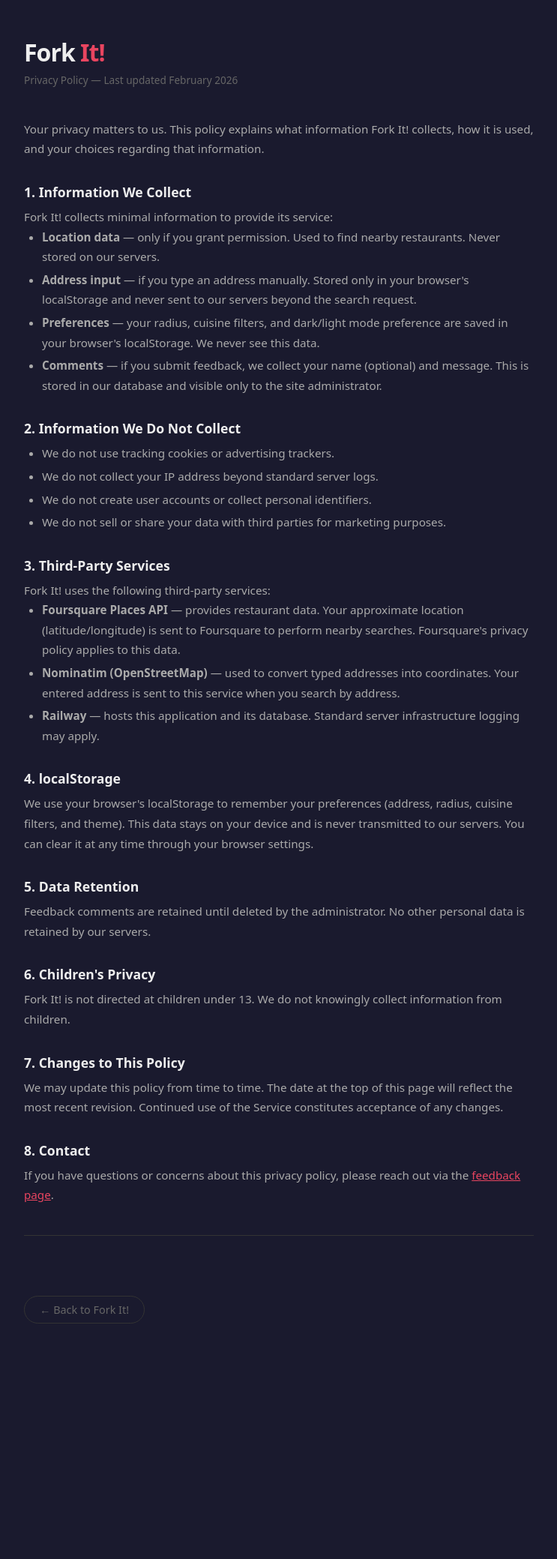
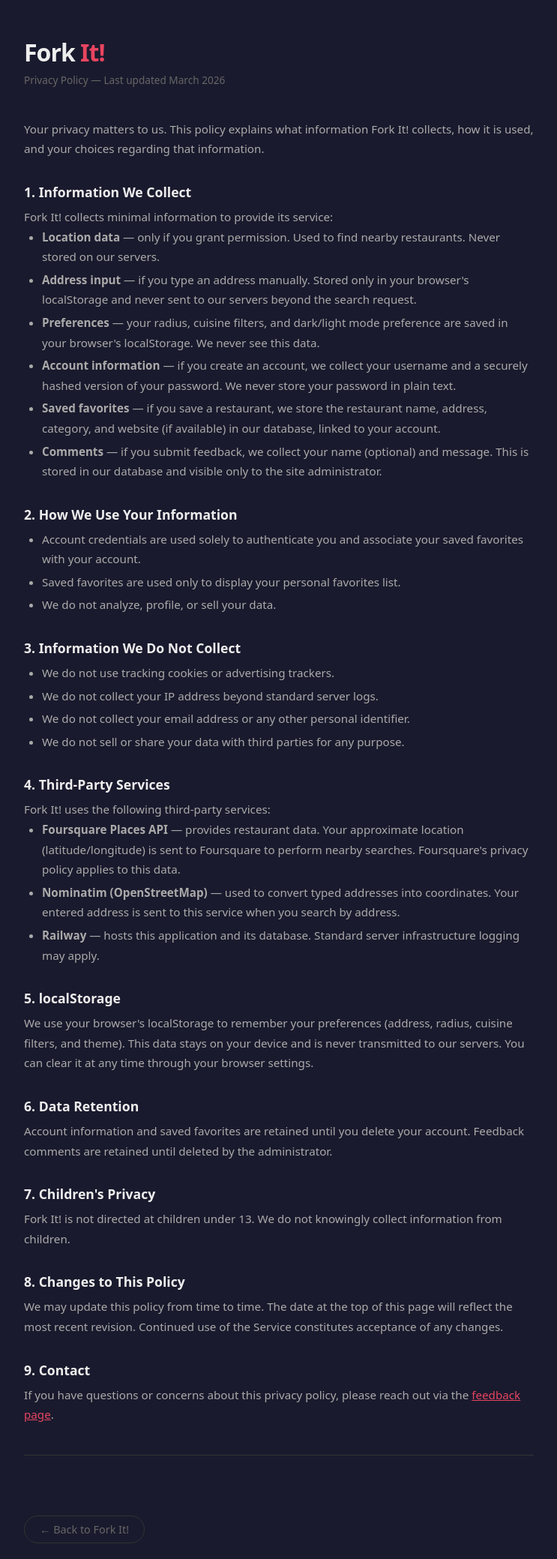
Before and after one commit to culture5270/forkit, a Python web app: template templates/privacy.html in a window 1280 px wide. Shown: the top 2079 px of the page at 75% size, without its empty margins (268-1011 px from the left). Before the commit the page ends 1765 px from the top, so only its background shows below. Run offline with Jinja, Linux system fonts and the light colour scheme; the template is opened without the code that fills it, so the values that code supplies are empty.

Commit message:
Update privacy policy to cover user accounts and saved favorites
Co-Authored-By: Claude Sonnet 4.6 <noreply@anthropic.com>

```diff
--- a/templates/privacy.html
+++ b/templates/privacy.html
@@ -82,7 +82,7 @@
   <script>if(localStorage.getItem('forkit_theme')==='light')document.body.classList.add('light');</script>
   <div class="content">
     <h1>Fork <span>It!</span></h1>
-    <p class="updated">Privacy Policy &mdash; Last updated February 2026</p>
+    <p class="updated">Privacy Policy &mdash; Last updated March 2026</p>
 
     <p>Your privacy matters to us. This policy explains what information Fork It! collects, how it is used, and your choices regarding that information.</p>
 
@@ -92,18 +92,27 @@
       <li><strong>Location data</strong> — only if you grant permission. Used to find nearby restaurants. Never stored on our servers.</li>
       <li><strong>Address input</strong> — if you type an address manually. Stored only in your browser's localStorage and never sent to our servers beyond the search request.</li>
       <li><strong>Preferences</strong> — your radius, cuisine filters, and dark/light mode preference are saved in your browser's localStorage. We never see this data.</li>
+      <li><strong>Account information</strong> — if you create an account, we collect your username and a securely hashed version of your password. We never store your password in plain text.</li>
+      <li><strong>Saved favorites</strong> — if you save a restaurant, we store the restaurant name, address, category, and website (if available) in our database, linked to your account.</li>
       <li><strong>Comments</strong> — if you submit feedback, we collect your name (optional) and message. This is stored in our database and visible only to the site administrator.</li>
     </ul>
 
-    <h2>2. Information We Do Not Collect</h2>
+    <h2>2. How We Use Your Information</h2>
+    <ul>
+      <li>Account credentials are used solely to authenticate you and associate your saved favorites with your account.</li>
+      <li>Saved favorites are used only to display your personal favorites list.</li>
+      <li>We do not analyze, profile, or sell your data.</li>
+    </ul>
+
+    <h2>3. Information We Do Not Collect</h2>
     <ul>
       <li>We do not use tracking cookies or advertising trackers.</li>
       <li>We do not collect your IP address beyond standard server logs.</li>
-      <li>We do not create user accounts or collect personal identifiers.</li>
-      <li>We do not sell or share your data with third parties for marketing purposes.</li>
+      <li>We do not collect your email address or any other personal identifier.</li>
+      <li>We do not sell or share your data with third parties for any purpose.</li>
     </ul>
 
-    <h2>3. Third-Party Services</h2>
+    <h2>4. Third-Party Services</h2>
     <p>Fork It! uses the following third-party services:</p>
     <ul>
       <li><strong>Foursquare Places API</strong> — provides restaurant data. Your approximate location (latitude/longitude) is sent to Foursquare to perform nearby searches. Foursquare's privacy policy applies to this data.</li>
@@ -111,19 +120,19 @@
       <li><strong>Railway</strong> — hosts this application and its database. Standard server infrastructure logging may apply.</li>
     </ul>
 
-    <h2>4. localStorage</h2>
+    <h2>5. localStorage</h2>
     <p>We use your browser's localStorage to remember your preferences (address, radius, cuisine filters, and theme). This data stays on your device and is never transmitted to our servers. You can clear it at any time through your browser settings.</p>
 
-    <h2>5. Data Retention</h2>
-    <p>Feedback comments are retained until deleted by the administrator. No other personal data is retained by our servers.</p>
+    <h2>6. Data Retention</h2>
+    <p>Account information and saved favorites are retained until you delete your account. Feedback comments are retained until deleted by the administrator.</p>
 
-    <h2>6. Children's Privacy</h2>
+    <h2>7. Children's Privacy</h2>
     <p>Fork It! is not directed at children under 13. We do not knowingly collect information from children.</p>
 
-    <h2>7. Changes to This Policy</h2>
+    <h2>8. Changes to This Policy</h2>
     <p>We may update this policy from time to time. The date at the top of this page will reflect the most recent revision. Continued use of the Service constitutes acceptance of any changes.</p>
 
-    <h2>8. Contact</h2>
+    <h2>9. Contact</h2>
     <p>If you have questions or concerns about this privacy policy, please reach out via the <a href="/feedback" style="color: #e94560;">feedback page</a>.</p>
 
     <hr>
```
